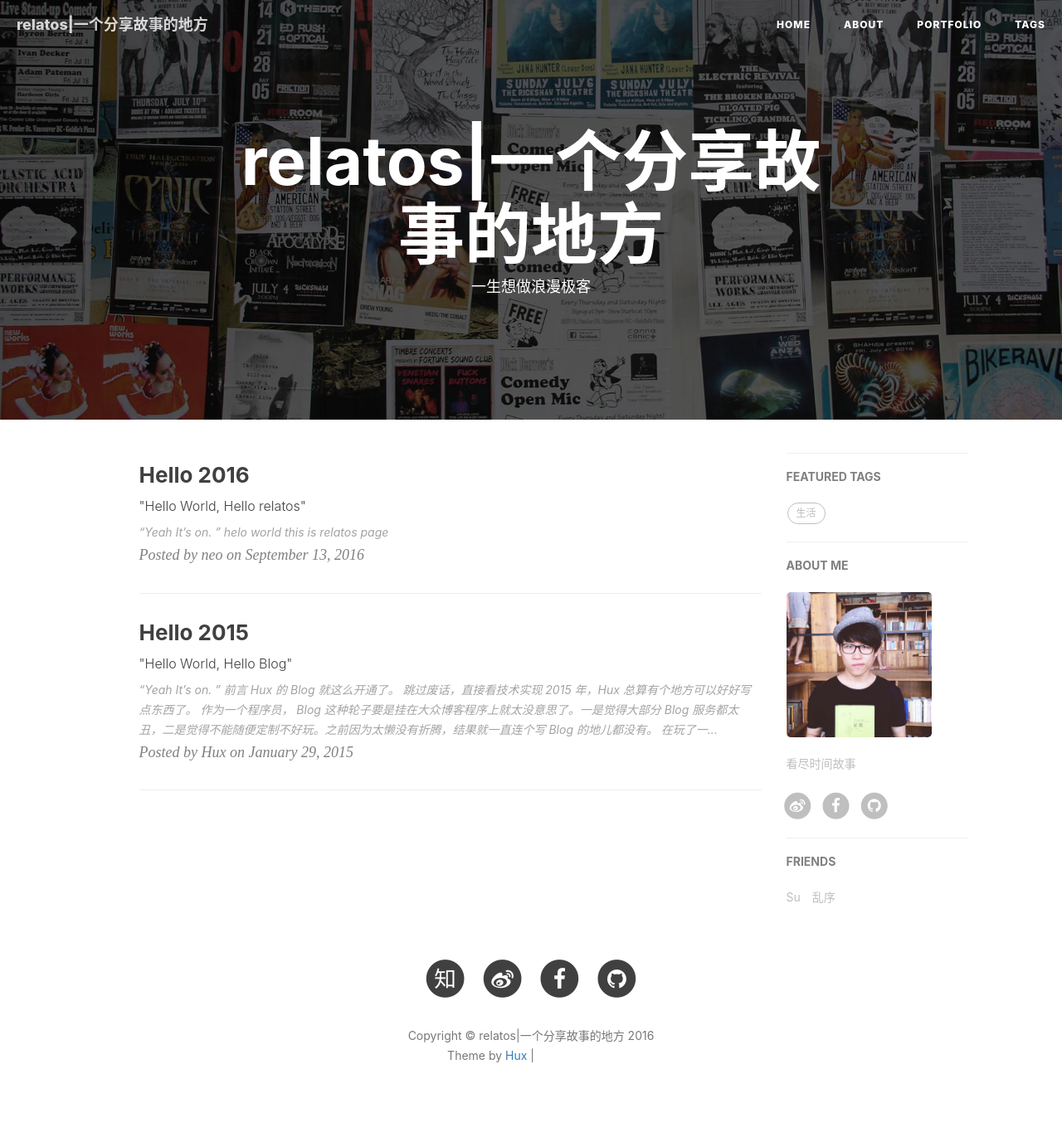
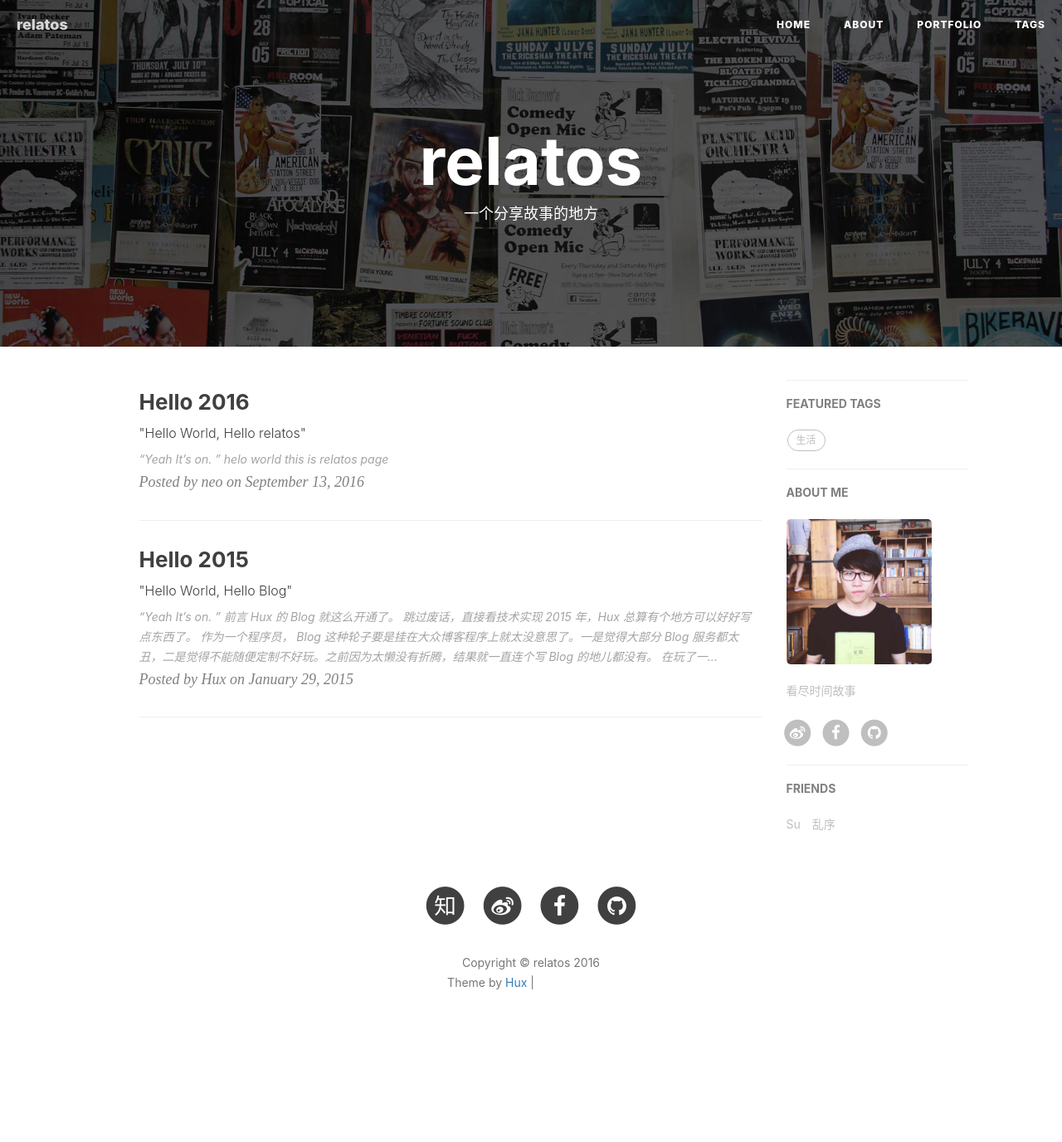
Before and after one commit to relatos/relatos.github.io, a Jekyll site: the page built from index.html, in a window 1280 px wide. Shown: the whole page at 83% size. Built offline with Jekyll 4.4.1, drawn with Linux system fonts in a browser that asks for light colours; nearby versions of some CDN libraries; the list of posts is cut into pages by our own code; comment, search, counter and statistics services are not loaded; after the commit the page ends 1289 px from its top, so only the background shows below that; grey boxes are pictures that could not be loaded.

Commit message:
modify title

```diff
--- a/_config.yml
+++ b/_config.yml
@@ -1,5 +1,5 @@
 # Site settings
-title: relatos|一个分享故事的地方
+title: relatos
 SEOTitle: relatos|一个分享故事的地方
 header-img: img/home-bg.jpg
 email: relatos@126.com
--- a/index.html
+++ b/index.html
@@ -1,6 +1,6 @@
 ---
 layout: page
-description: "一生想做浪漫极客"
+description: "一个分享故事的地方"
 ---
 
 {% for post in paginator.posts %}
```
